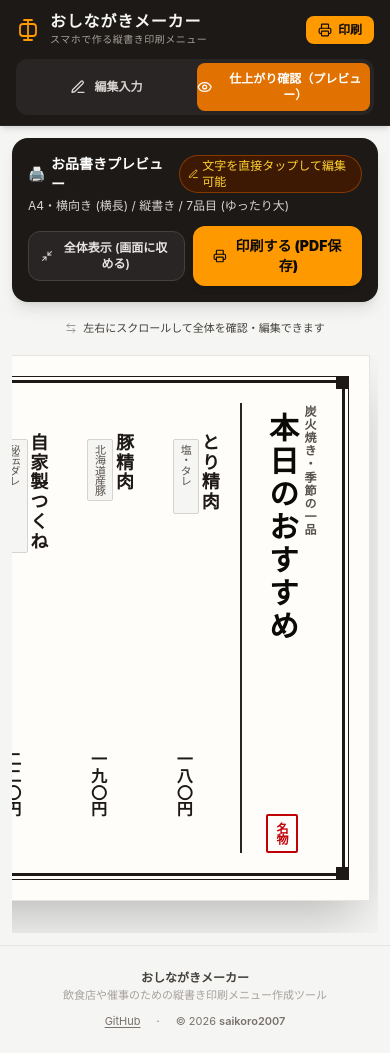
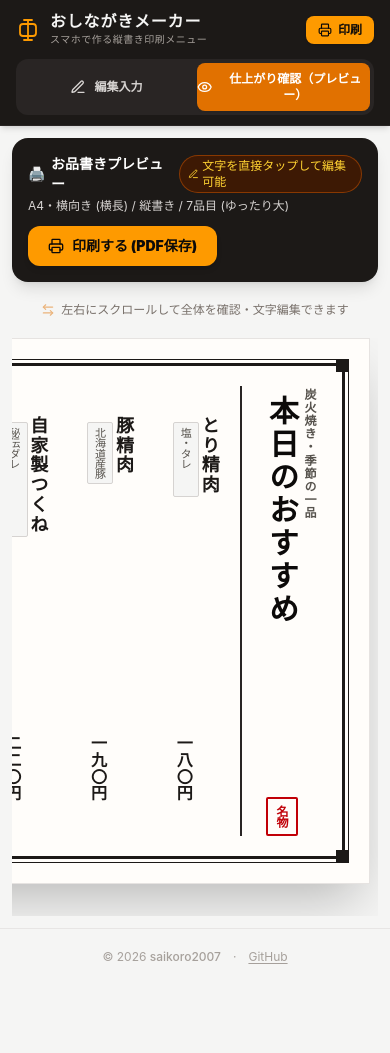
Before and after one commit to saikoro2007/oshinagaki-maker, a Vue app: page / in a window 390 px wide. After the commit the page ends 985 px from the top, so only its background shows below. Built offline with nearby package versions, Linux system fonts and the light colour scheme; a web font is replaced by a local one.

Commit message:
fix: remove broken fit mode and simplify footer to minimal copyright

```diff
--- a/src/App.vue
+++ b/src/App.vue
@@ -182,34 +182,18 @@ function triggerPrint() {
     </main>
 
     <!-- Common Screen Footer (Hidden on Print) -->
-    <footer class="no-print mt-auto py-6 border-t border-stone-200 bg-stone-100 text-stone-500 text-xs">
-      <div class="max-w-4xl mx-auto px-4 flex flex-col sm:flex-row items-center justify-between gap-3 text-center sm:text-left">
-        <div>
-          <p class="font-bold text-stone-700">おしながきメーカー</p>
-          <p class="text-[11px] text-stone-400 mt-0.5">飲食店や催事のための縦書き印刷メニュー作成ツール</p>
-        </div>
-        <div class="flex items-center gap-4 text-[11px] text-stone-500">
+    <footer class="no-print mt-auto py-5 border-t border-stone-200 bg-stone-100 text-stone-400 text-xs">
+      <div class="max-w-4xl mx-auto px-4 flex items-center justify-center gap-3 text-center">
+        <span>© 2026 <a href="https://github.com/saikoro2007" target="_blank" rel="noopener noreferrer" class="hover:text-stone-700 font-medium transition">saikoro2007</a></span>
+        <span>·</span>
         <a
           href="https://github.com/saikoro2007/oshinagaki-maker"
           target="_blank"
           rel="noopener noreferrer"
-            class="hover:text-stone-800 transition underline underline-offset-2"
+          class="hover:text-stone-700 transition underline underline-offset-2"
         >
           GitHub
         </a>
-          <span>·</span>
-          <span>
-            © 2026
-            <a
-              href="https://github.com/saikoro2007"
-              target="_blank"
-              rel="noopener noreferrer"
-              class="hover:text-stone-800 font-semibold transition"
-            >
-              saikoro2007
-            </a>
-          </span>
-        </div>
       </div>
     </footer>
 
--- a/src/components/MenuPreview.vue
+++ b/src/components/MenuPreview.vue
@@ -1,7 +1,7 @@
 <script setup>
-import { ref, computed, onMounted, onUnmounted, nextTick, watch } from 'vue'
+import { ref, computed, onMounted, nextTick, watch } from 'vue'
 import { formatPrice } from '../utils/formatters'
-import { Printer, Maximize2, Minimize2, Sparkles, Edit3, ArrowLeftRight } from '@lucide/vue'
+import { Printer, Edit3, ArrowLeftRight } from '@lucide/vue'
 
 const props = defineProps({
   menuData: {
@@ -10,16 +10,9 @@ const props = defineProps({
   }
 })
 
-const isFitToScreen = ref(false)
 const scrollContainer = ref(null)
-const windowWidth = ref(typeof window !== 'undefined' ? window.innerWidth : 800)
-
-function handleResize() {
-  windowWidth.value = window.innerWidth
-}
 
 onMounted(() => {
-  window.addEventListener('resize', handleResize)
   nextTick(() => {
     // 縦書きの場合、最初は右側のタイトルが見えるように右端へスクロール
     if (scrollContainer.value && props.menuData.layout === 'vertical') {
@@ -28,11 +21,7 @@ onMounted(() => {
   })
 })
 
-onUnmounted(() => {
-  window.removeEventListener('resize', handleResize)
-})
-
-// レイアウトや表示切替時にスクロール位置を調整
+// レイアウト切替時にスクロール位置を調整
 watch(() => props.menuData.layout, (newLayout) => {
   nextTick(() => {
     if (scrollContainer.value) {
@@ -43,12 +32,6 @@ watch(() => props.menuData.layout, (newLayout) => {
       }
     }
   })
-})
-
-const scaleRatio = computed(() => {
-  const baseWidth = isLandscape.value ? 840 : 380
-  const availableWidth = Math.max(windowWidth.value - 32, 280)
-  return Math.min(availableWidth / baseWidth, 1)
 })
 
 const fontClass = computed(() => {
@@ -148,12 +131,6 @@ function triggerPrint() {
           outline: none !important;
           background: transparent !important;
         }
-        .fit-wrapper, .fit-inner {
-          transform: none !important;
-          width: 100% !important;
-          height: auto !important;
-          overflow: visible !important;
-        }
       }
     </component>
 
@@ -174,16 +151,6 @@ function triggerPrint() {
       </div>
 
       <div class="flex items-center gap-2">
-        <!-- Fit / Scroll Toggle for Mobile -->
-        <button
-          type="button"
-          @click="isFitToScreen = !isFitToScreen"
-          class="sm:hidden px-3 py-2 bg-stone-800 hover:bg-stone-700 active:scale-95 text-stone-200 rounded-xl text-xs font-semibold flex items-center gap-1.5 border border-stone-700 transition cursor-pointer"
-        >
-          <component :is="isFitToScreen ? Maximize2 : Minimize2" class="w-3.5 h-3.5" />
-          <span>{{ isFitToScreen ? '原寸表示 (スワイプ)' : '全体表示 (画面に収める)' }}</span>
-        </button>
-
         <button
           @click="triggerPrint"
           type="button"
@@ -195,37 +162,26 @@ function triggerPrint() {
       </div>
     </div>
 
-    <!-- Mobile swipe hint when in 100% full scale -->
+    <!-- Mobile swipe hint -->
     <div
-      v-if="!isFitToScreen"
-      class="no-print sm:hidden text-center text-[11px] text-stone-700 flex items-center justify-center gap-1.5 py-0.5"
+      class="no-print sm:hidden text-center text-xs text-stone-500 flex items-center justify-center gap-1.5 py-1"
     >
-      <ArrowLeftRight class="w-3 h-3 text-stone-700 animate-pulse" />
-      <span>左右にスクロールして全体を確認・編集できます</span>
+      <ArrowLeftRight class="w-3.5 h-3.5 text-amber-600 animate-pulse" />
+      <span>左右にスクロールして全体を確認・文字編集できます</span>
     </div>
 
-    <!-- Paper Container (Fit Mode vs Scroll Mode) -->
+    <!-- Paper Scroll Container -->
     <div
       ref="scrollContainer"
-      :class="[
-        'w-full transition-all',
-        isFitToScreen
-          ? 'fit-wrapper flex justify-center overflow-hidden py-2'
-          : 'preview-scroll overflow-x-auto pb-8 flex justify-start sm:justify-center px-2 sm:px-4'
-      ]"
-      :style="isFitToScreen ? { height: `${(isLandscape ? 560 : 640) * scaleRatio}px` } : {}"
-    >
-      <div
-        :class="isFitToScreen ? 'fit-inner origin-top-left sm:origin-top' : ''"
-        :style="isFitToScreen ? { transform: `scale(${scaleRatio})`, width: isLandscape ? '840px' : '380px' } : {}"
+      class="preview-scroll w-full overflow-x-auto pb-8 flex justify-start sm:justify-center px-2 sm:px-4"
     >
       <div
         :class="[
           'print-sheet shrink-0 bg-[#fffdfa] text-stone-950 shadow-2xl transition-all relative select-none border border-stone-300/60',
           fontClass,
           isLandscape
-              ? (isFitToScreen ? 'w-[840px] h-[560px] p-6 sm:p-10' : 'min-w-[820px] max-w-[1080px] w-full min-h-[500px] sm:min-h-[560px] p-6 sm:p-10')
-              : (isFitToScreen ? 'w-[380px] h-[640px] p-6 sm:p-8' : 'min-w-[340px] max-w-[750px] w-full min-h-[640px] p-6 sm:p-8'),
+            ? 'min-w-[820px] max-w-[1080px] w-full min-h-[500px] sm:min-h-[560px] p-6 sm:p-10'
+            : 'min-w-[340px] max-w-[750px] w-full min-h-[640px] p-6 sm:p-8',
         ]"
         style="box-sizing: border-box;"
       >
@@ -483,5 +439,4 @@ function triggerPrint() {
       </div>
     </div>
   </div>
-  </div>
 </template>
```
Lines whose indentation alone changed are shown as unchanged.
